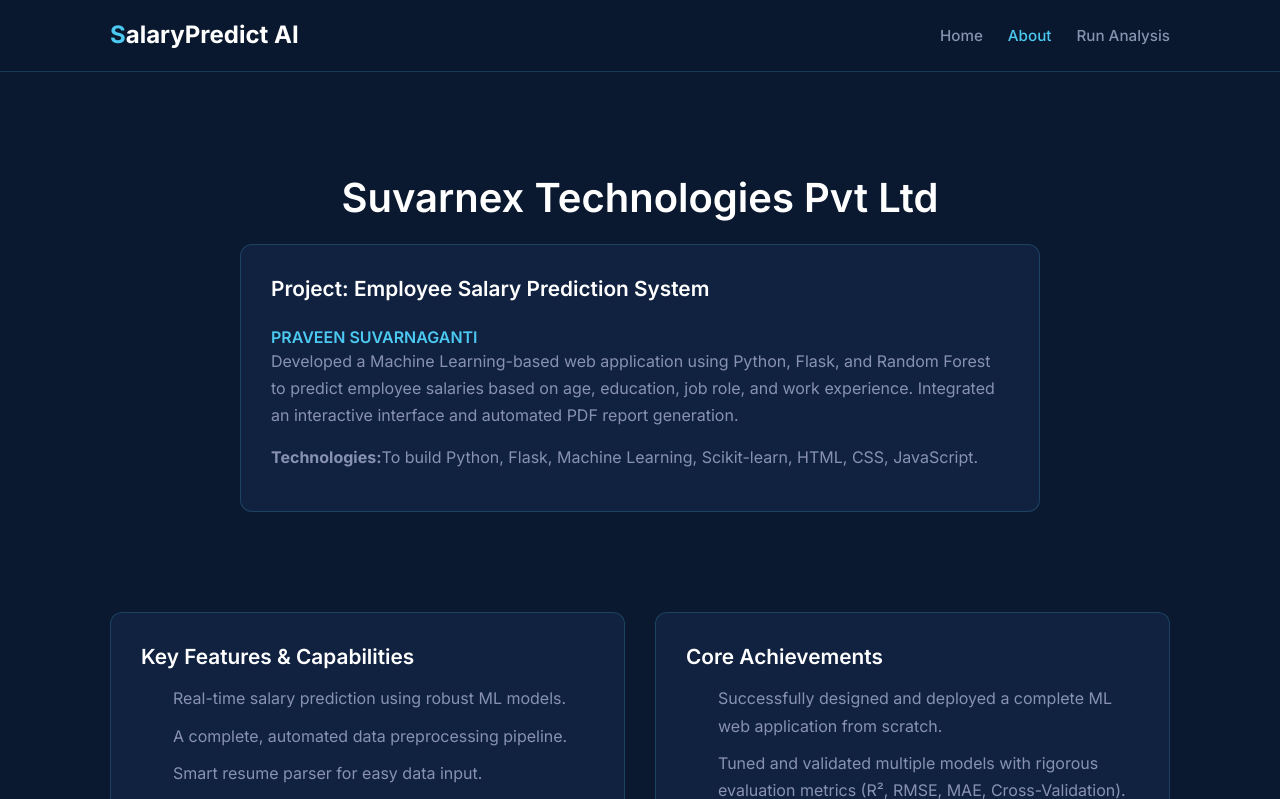
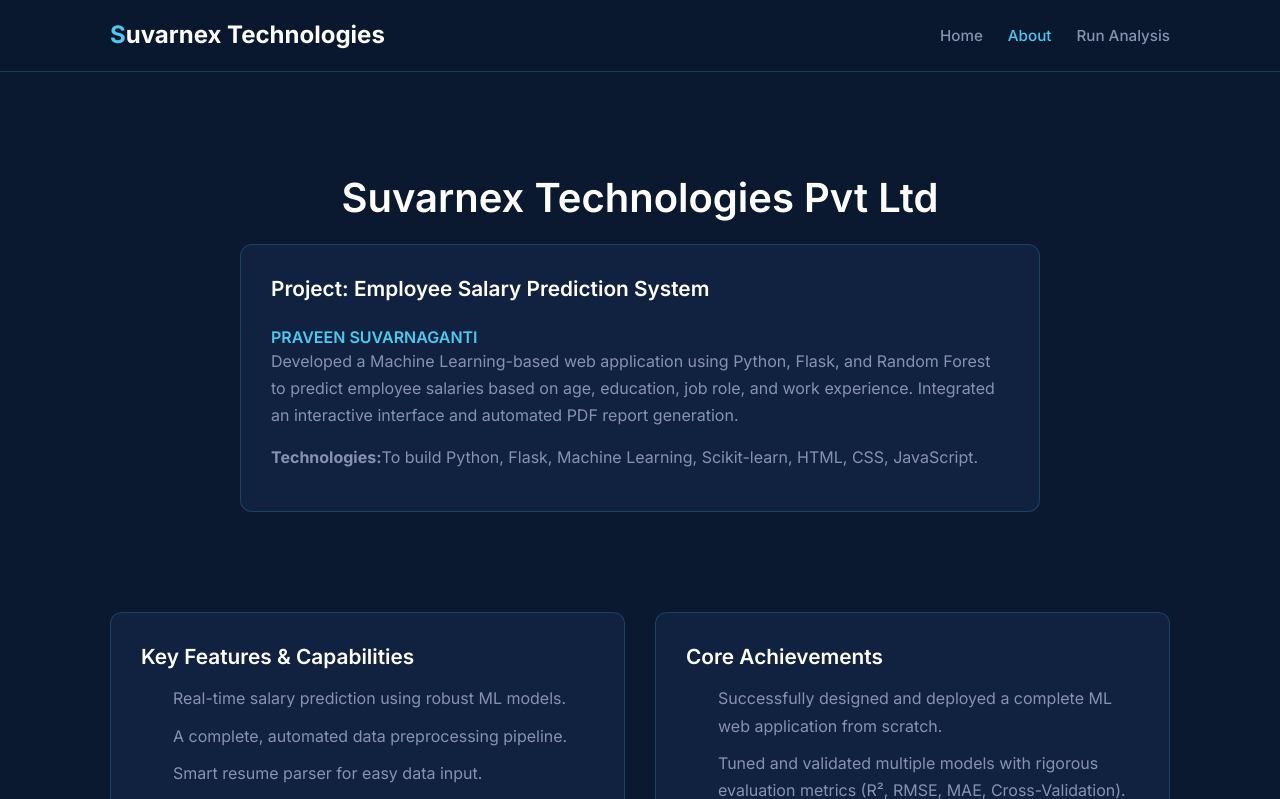
Before and after one commit to praveensuvarnaganti/Salary-Predict-AI, a Flask app: page /about-tech in a window 1280 px wide. Shown: the top 799 px of the page. Run offline with Flask 3, Linux system fonts and the light colour scheme.

Commit message:
Updated project files

```diff
--- a/templates/about_tech.html
+++ b/templates/about_tech.html
@@ -264,7 +264,7 @@
       <div class="container">
         <nav class="navbar">
           <a href="{{ url_for('home') }}" class="nav-logo"
-            ><span>S</span>alaryPredict AI</a
+            ><span>S</span>uvarnex Technologies</a
           >
           <ul class="nav-links">
             <li><a href="{{ url_for('home') }}">Home</a></li>
--- a/templates/predict_form.html
+++ b/templates/predict_form.html
@@ -164,7 +164,7 @@
     </div>
     <header class="site-header">
         <div class="nav-container">
-            <a href="{{ url_for('home') }}" class="site-logo"><span>S</span>alaryPredict AI</a>
+            <a href="{{ url_for('home') }}" class="site-logo"><span>S</span>uvarnex Technologies</a>
             <a href="{{ url_for('home') }}" class="btn btn-outline"><i class="fas fa-arrow-left"></i> Back to Home</a>
         </div>
     </header>
```
